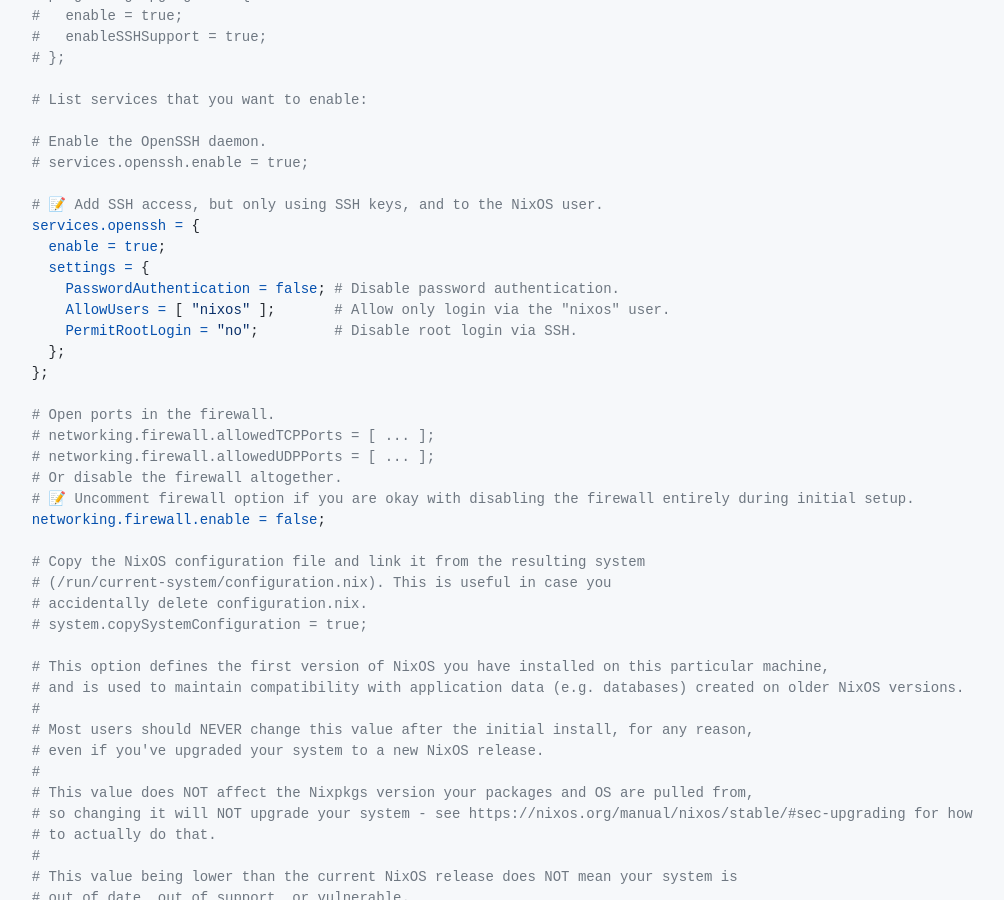
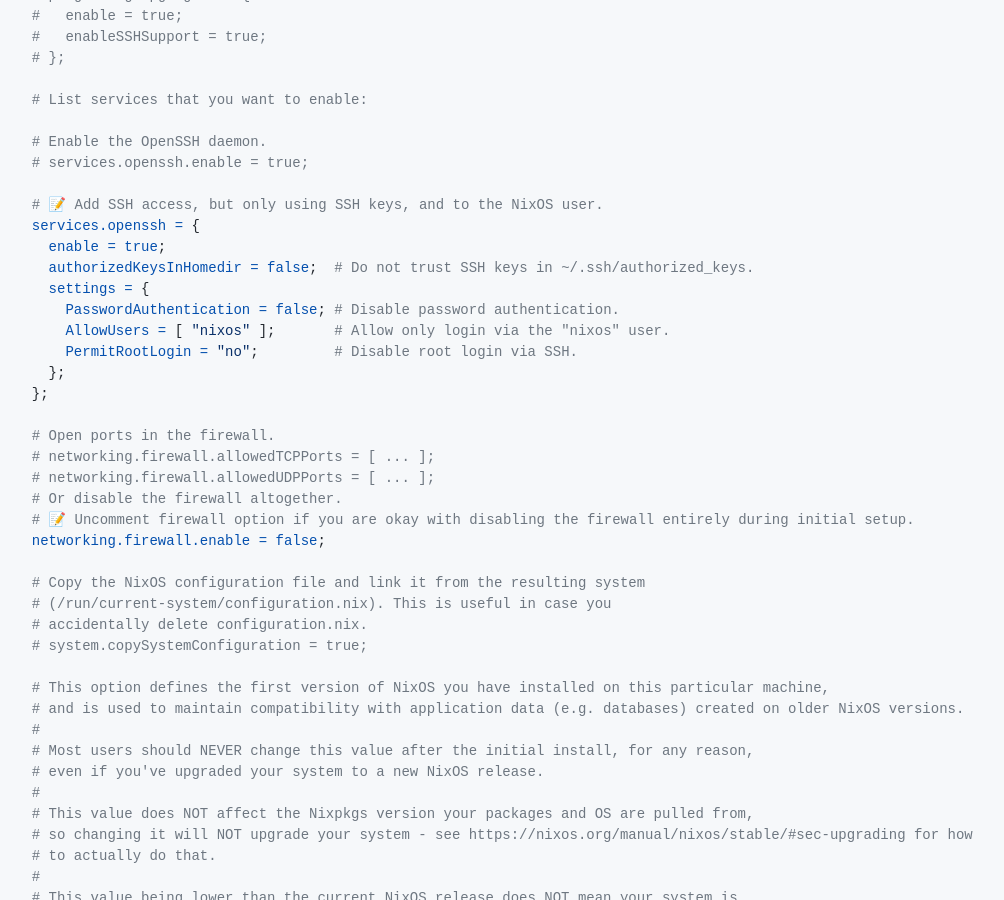
Before and after one commit to frederikstroem/frederikstroem.github.io, a Jekyll site: the page built from _posts/2024-08-10-bootstrapping-nixos-on-a-headless-raspberry-pi-4.md, in a window 1280 px wide and 900 px high, scrolled down 10199 px. Shown: the whole window, without its empty margins (70-1074 px from the left). Built offline with Jekyll 4.4.1, drawn with Linux system fonts in a browser that asks for light colours.

Commit message:
Add authorizedKeysInHomedir option to NixOS RPi journal post

```diff
--- a/_posts/2024-08-10-bootstrapping-nixos-on-a-headless-raspberry-pi-4.md
+++ b/_posts/2024-08-10-bootstrapping-nixos-on-a-headless-raspberry-pi-4.md
@@ -442,6 +442,7 @@
   # 📝 Add SSH access, but only using SSH keys, and to the NixOS user.
   services.openssh = {
     enable = true;
+    authorizedKeysInHomedir = false;  # Do not trust SSH keys in ~/.ssh/authorized_keys.
     settings = {
       PasswordAuthentication = false; # Disable password authentication.
       AllowUsers = [ "nixos" ];       # Allow only login via the "nixos" user.
```
